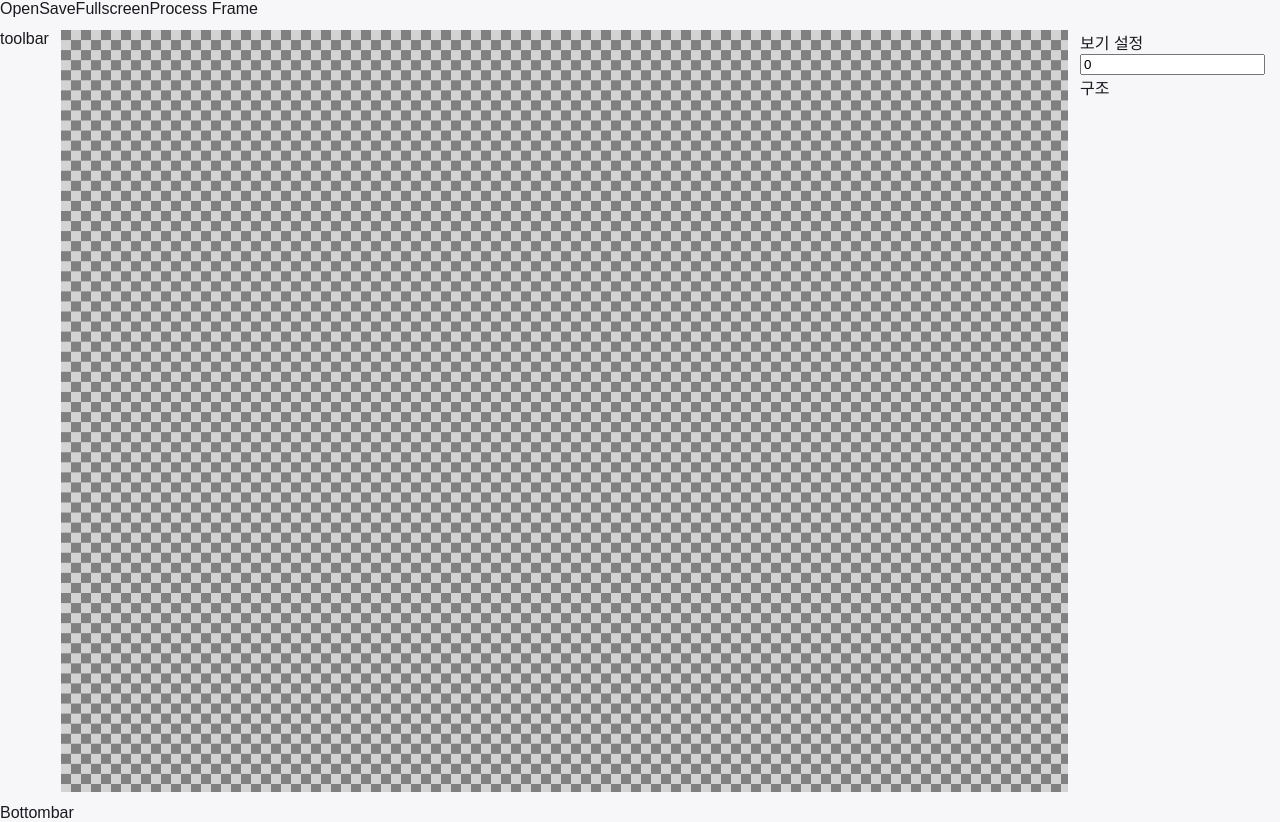
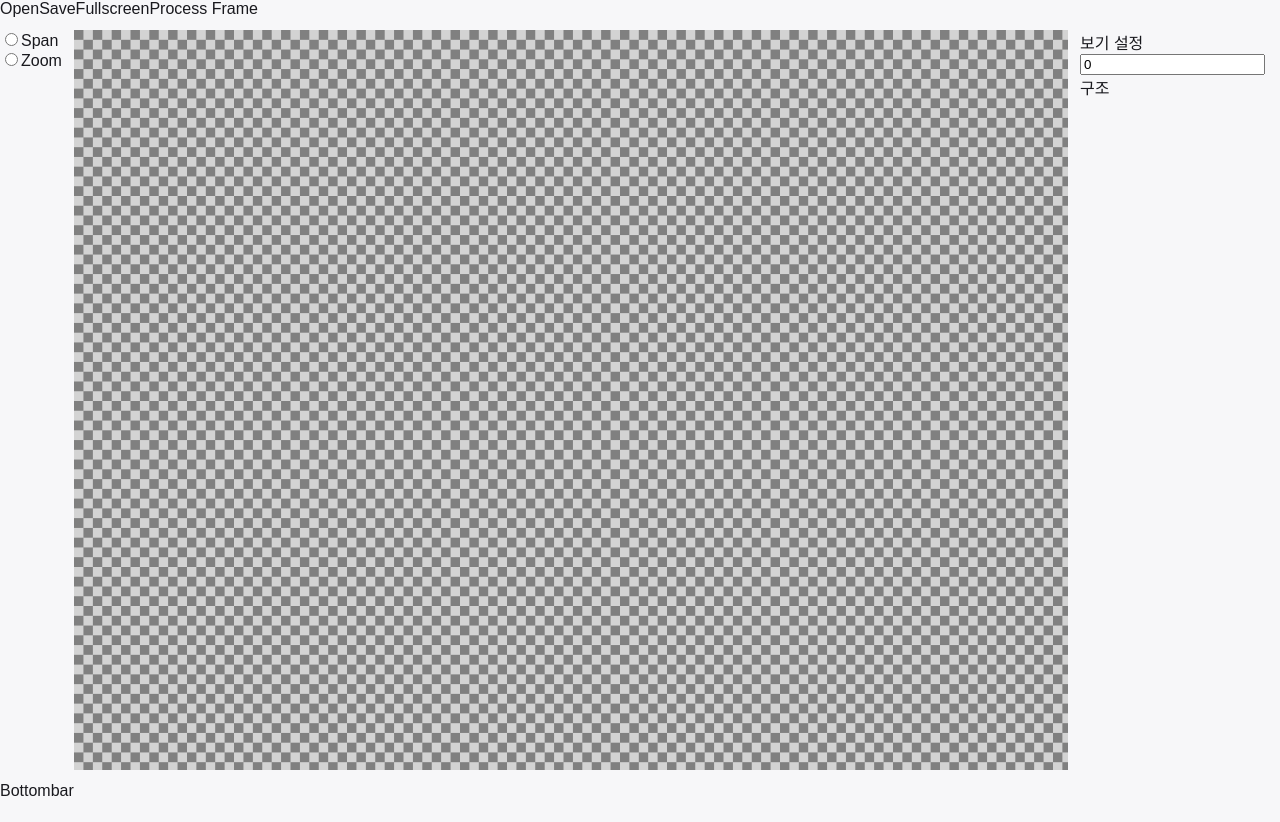
Before and after one commit to zeli-b/gaia, a website with bundled scripts: page index.html in a window 1280 px wide. After the commit the page ends 800 px from the top, so only its background shows below. Built offline with nearby package versions, Linux system fonts and the light colour scheme.

Commit message:
tool frame

```diff
--- a/index.html
+++ b/index.html
@@ -16,7 +16,6 @@
       </div>
       <div class="area">
         <div class="toolbar" id="toolbar">
-          toolbar
         </div>
         <div class="display">
           <canvas id="canvas" class="canvas"></canvas>
--- a/index.js
+++ b/index.js
@@ -6,6 +6,29 @@ window.Quadtree = Quadtree;
 window.Area = Area;
 window.Layer = Layer;
 window.Structure = Structure;
+
+// 도구 관련 기능들
+const tools = {
+  span: {
+    id: "span",
+    label: "Span"
+  },
+  zoom: {
+    id: "zoom",
+    label: "Zoom"
+  },
+};
+window.tools = tools;
+let nowTool;
+
+function setTool(toolId) {
+  const tool = Object.values(tools).find(t => t.id === toolId);
+
+  if (!tool)
+    throw new Error("Tool not found");
+
+  nowTool = tool.id;
+}
 
 /**
  * 화면 크기 변경에 대응하여 캔버스의 크기를 재조정
@@ -121,12 +144,28 @@ document.addEventListener("DOMContentLoaded", () => {
     topbarDiv.appendChild(span);
   });
 
+  // toolbar items
+  const toolbarDiv = document.querySelector("#toolbar");
+  Object.values(tools).forEach(t => {
+    const div = document.createElement("div");
+    const radio = document.createElement("input");
+    radio.type = "radio";
+    radio.name = "tool";
+    radio.onclick = () => {
+      setTool(t.id);
+    };
+    div.appendChild(radio);
+    const span = document.createElement("span");
+    span.innerText = t.label;
+    div.appendChild(span);
+    toolbarDiv.appendChild(div);
+  });
+
   // exit fullscreen process
   const exitFullscreenDiv = document.querySelector("#exit-fullscreen");
   exitFullscreenDiv.onclick = () => {
       // 파츠 불러오기
       const propertiesDiv = document.querySelector("#properties");
-      const toolbarDiv = document.querySelector("#toolbar");
       const bottombarDiv = document.querySelector("#bottombar");
       const exitFullscreenDiv = document.querySelector("#exit-fullscreen");
 
```
